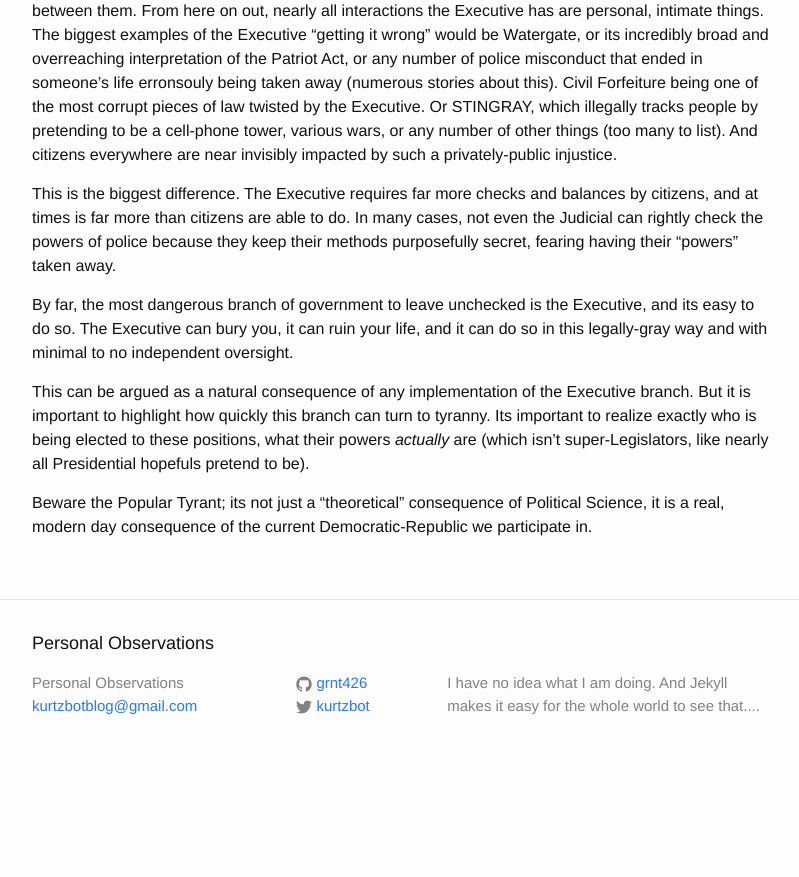
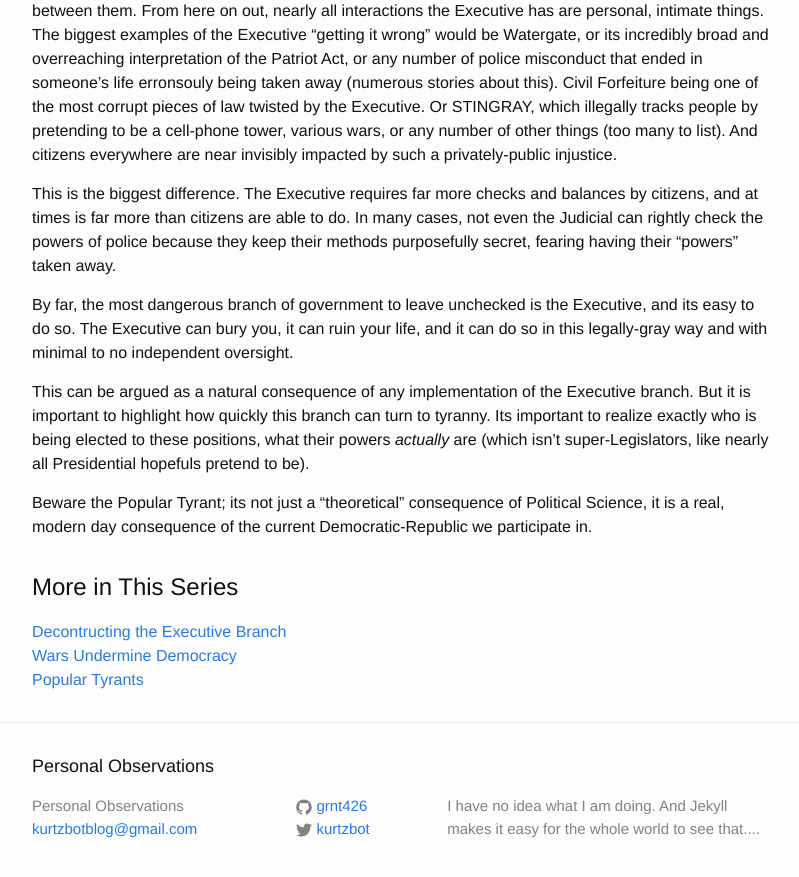
Before and after one commit to grnt426/grnt426.github.io, a Jekyll site: the page built from _posts/2016-01-15-deconstructing-executive.markdown, in a window 1280 px wide and 900 px high, scrolled down 1161 px. Shown: the top 877 px of the window, without its empty margins (238-1037 px from the left). Built offline with Jekyll 4.4.1, drawn with Linux system fonts in a browser that asks for light colours; before the commit the page ends 1938 px from its top, so only the background shows below that; some of the changed text lies outside the part shown.

Commit message:
Add a 'More in Series' for posts that flow together.
Broke up a particularly large paragraph in the Marriage post.

```diff
--- a/_layouts/post.html
+++ b/_layouts/post.html
@@ -12,4 +12,13 @@ layout: default
     {{ content }}
   </div>
 
+  {% for series in page.tags %}
+    <h2>More in This Series</h2>
+    {% for related in site.posts %}
+      {% if series == related.tags.first %}
+        <a href="{{ related.url | prepend: site.baseurl }}">{{ related.title }}</a>
+        <br />
+      {% endif %}
+    {% endfor %}
+  {% endfor %}
 </article>
--- a/_posts/2015-07-25-marriage.markdown
+++ b/_posts/2015-07-25-marriage.markdown
@@ -23,6 +23,8 @@ In this way, it suddenly becomes clear why so many Christians feel their way of
 
 In this way, I think, we gain a slight empathy and greater understanding for why so many Christians fight so hard to prevent Marriage from being undermined.
 
-So, how can we help the reverse, to mean, how can we help many of those stuck with this old understanding of the symbiotic relationship the Church and Government had? For starters, don't attack their beliefs. Nothing can be gained from that, and in many ways it will be seen as a test for many Christians. Instead, help them to understand the role of government in upholding the social contract, society, and the liberties of all. Help them to understand that religious doctrine is not the basis for government action, and that the Separation of Church and State is not an attack against their beliefs. Nor does such a Separation necessarily undermine their Legitimacy to believe and enforce (reasonable) restrictions on their members as to what they should and shouldn't do. Help them to understand that the Separation of Church and State is a necessity for society, for the under-privileged, and themselves.
+So, how can we help the reverse, to mean, how can we help many of those stuck with this old understanding of the symbiotic relationship the Church and Government had? For starters, don't attack their beliefs. Nothing can be gained from that, and in many ways it will be seen as a test for many Christians.
+
+Instead, help them to understand the role of government in upholding the social contract, society, and the liberties of all. Help them to understand that religious doctrine is not the basis for government action, and that the Separation of Church and State is not an attack against their beliefs. Nor does such a Separation necessarily undermine their Legitimacy to believe and enforce (reasonable) restrictions on their members as to what they should and shouldn't do. Help them to understand that the Separation of Church and State is a necessity for society, for the under-privileged, and themselves.
 
 This post isn't meant to portray Christianity negatively, nor is it meant to somehow attack or undermine Christianity. It is only meant to help move the discussion forward on how to best advance society without causing huge riffs with religious elements
--- a/_posts/2015-10-13-popular-tyrants.markdown
+++ b/_posts/2015-10-13-popular-tyrants.markdown
@@ -3,6 +3,7 @@ layout: post
 title:  "Popular Tyrants"
 date:   2015-10-13
 categories: executive constitution
+tags: [exec_breakdown]
 ---
 
 "As President, I would...."
--- a/_posts/2015-12-16-wars-undermine-democracy.markdown
+++ b/_posts/2015-12-16-wars-undermine-democracy.markdown
@@ -3,6 +3,7 @@ layout: post
 title:  "Wars Undermine Democracy"
 date:   2015-12-16
 categories: question democracy executive constitution
+tags: [exec_breakdown]
 ---
 
 For more thoughts on the absurd reality that is Democracy and Military activities, one need look no further than presidential hopefuls.
--- a/_posts/2016-01-15-deconstructing-executive.markdown
+++ b/_posts/2016-01-15-deconstructing-executive.markdown
@@ -1,8 +1,9 @@
 ---
 layout: post
-title:  "Decontructing the Executive Branch, 3"
+title:  "Decontructing the Executive Branch"
 date:   2016-01-15
 categories: executive constitution
+tags: [exec_breakdown]
 ---
 
 As my final piece deconstructing the Executive branch of our Democratic-Republic, I believe this to be the most scathing, and the most damaging to its image.
```
